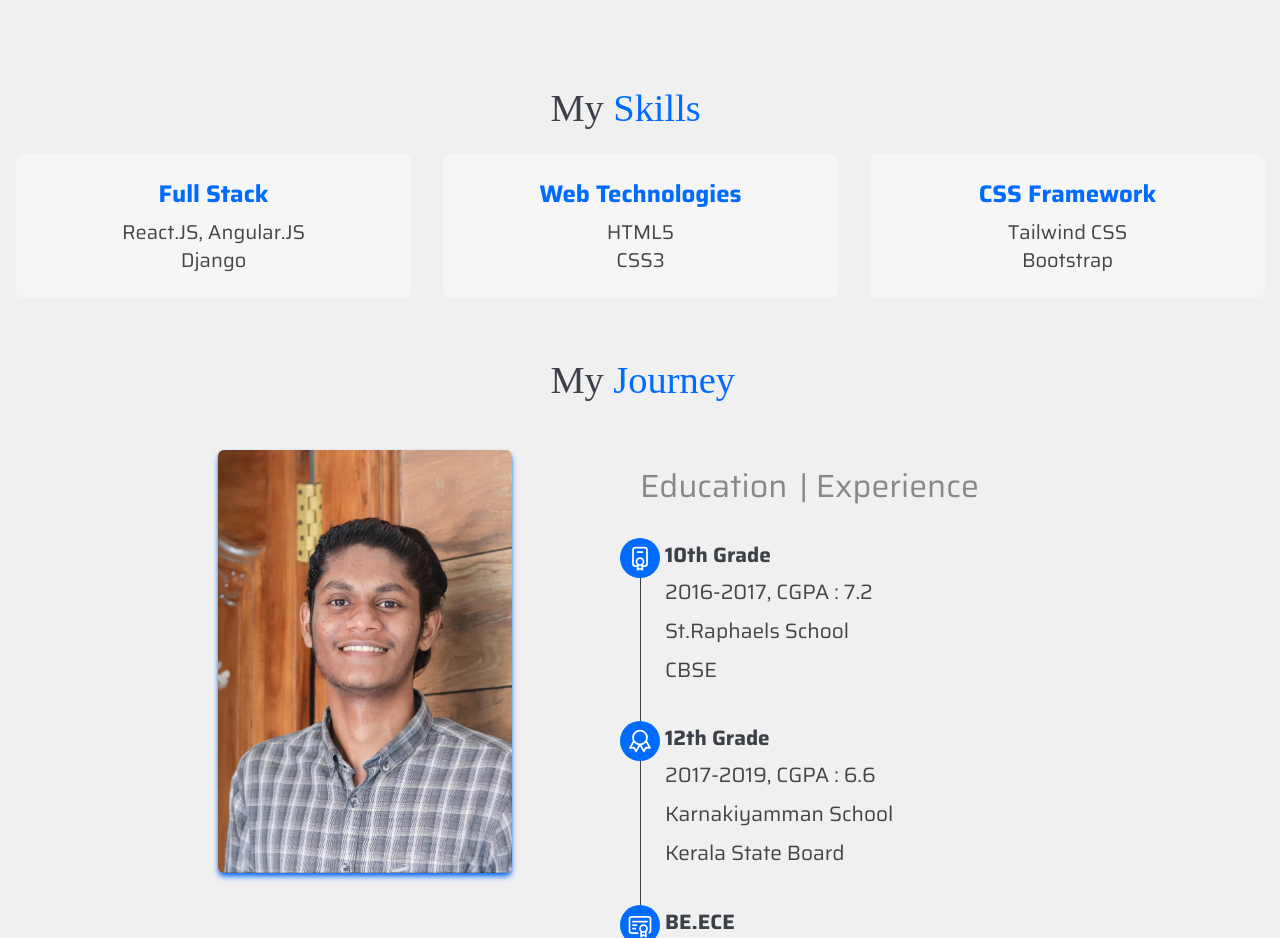
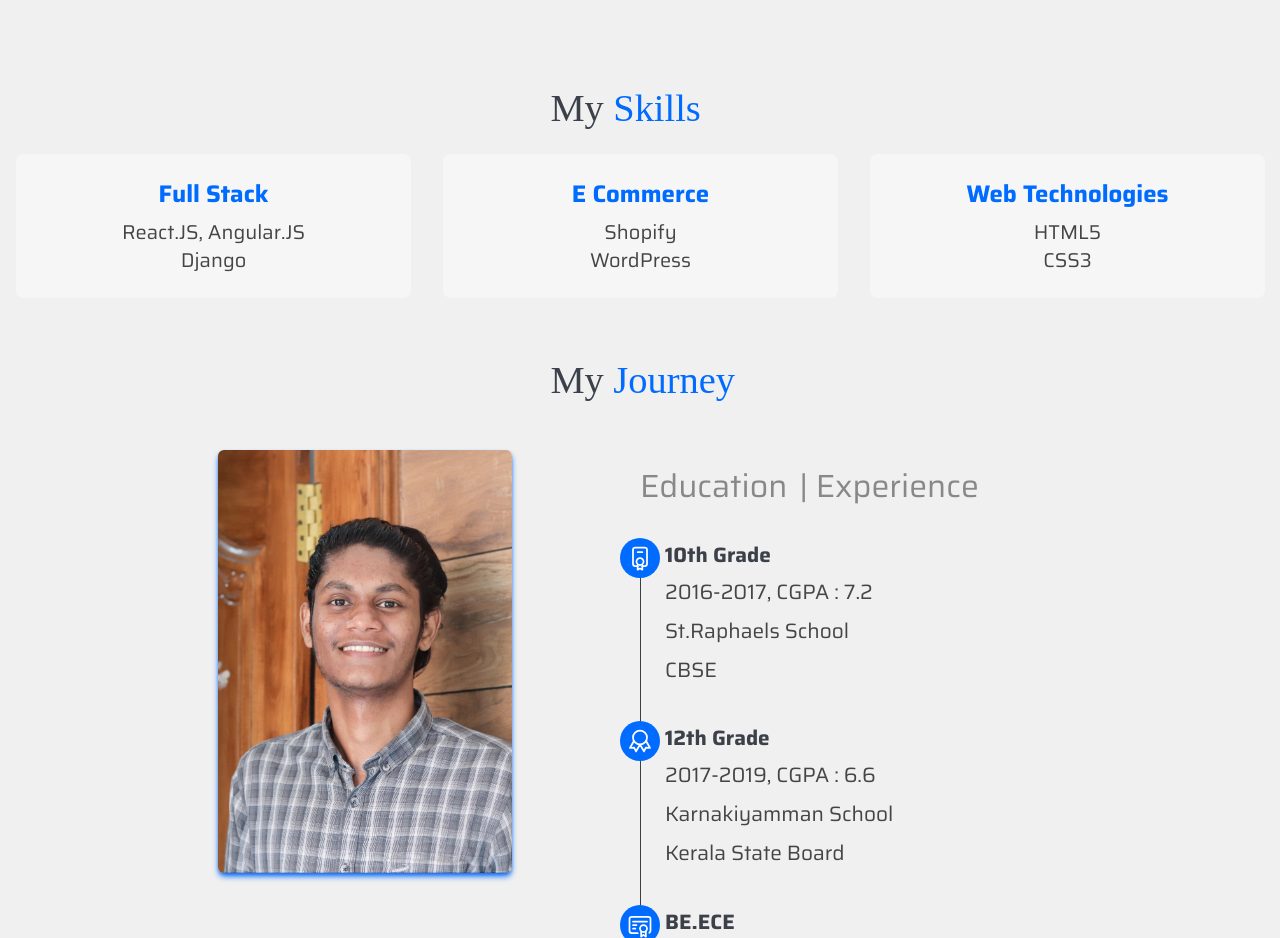
Before and after one commit to rb4807/react-portfolio, a React (Create React App) app: page / in a window 1280 px wide. Shown: the part 2400-3338 px from the top of the page. Built offline with nearby package versions, Linux system fonts and the light colour scheme; a web font is replaced by a local one.

Commit message:
Update Skill.jsx

```diff
--- a/src/skill/Skill.jsx
+++ b/src/skill/Skill.jsx
@@ -54,6 +54,13 @@ const Skill = () => {
                     </div>
                     <div className="p-4">
                         <div className="rounded-lg text-contentLight dark:text-contentDark bg-secLight dark:bg-secDark p-6">
+                            <h1 className="text-2xl font-bold text-center text-baseColor">E Commerce</h1>
+                            <h1 className="mt-2 text-xl text-center">Shopify</h1>
+                            <h1 className="text-xl text-center">WordPress</h1>
+                        </div>
+                    </div>
+                    <div className="p-4">
+                        <div className="rounded-lg text-contentLight dark:text-contentDark bg-secLight dark:bg-secDark p-6">
                             <h1 className="text-2xl font-bold text-center text-baseColor">Web Technologies</h1>
                             <h1 className="mt-2 text-xl text-center">HTML5</h1>
                             <h1 className="text-xl text-center">CSS3</h1>
```
